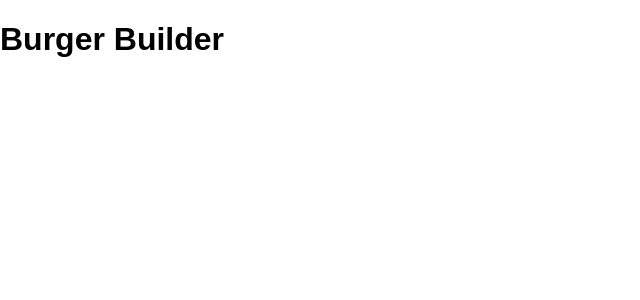
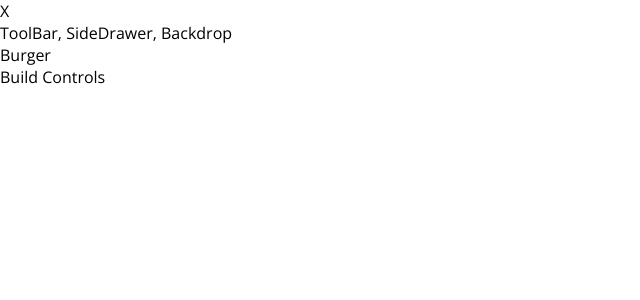
Before and after one commit to UlugbekYusupov/burger-app, a React (Create React App) app: page / in a window 1280 px wide. Shown: the top 300 px of the page, without its empty margins (0-640 px from the left). Built offline with nearby package versions, Linux system fonts and the light colour scheme.

Commit message:
css modules

```diff
--- a/src/App.js
+++ b/src/App.js
@@ -1,11 +1,17 @@
-import React, {Component} from 'react';
+import React, {Component} from 'react'
+import Layout from './components/Layout/Layout'
+import BurgerBuilder from './containers/BurgerBuilder/BurgerBuilder'
 
-function App() {
-  return (
-    <div className="App">
-      <h1>Burger Builder</h1>
-    </div>
-  );
+class App extends Component {
+  render() {
+    return (
+      <div>X
+        <Layout>
+          <BurgerBuilder/>
+        </Layout>
+      </div>
+    );
+  }
 }
 
 export default App;
--- /dev/null
+++ b/src/components/Layout/Layout.css
@@ -0,0 +1,3 @@
+.Content {
+    margin-top: 16px;
+}
--- /dev/null
+++ b/src/components/Layout/Layout.js
@@ -0,0 +1,16 @@
+import React from 'react'
+import Aux from '../../hoc/Aux';
+import classes from './Layout.css'
+
+function layout(props) {
+    return (
+        <Aux>
+            <div>ToolBar, SideDrawer, Backdrop</div>
+            <main className={classes.Content}>
+                {props.children}
+            </main>
+        </Aux>
+    )
+}
+
+export default layout
--- /dev/null
+++ b/src/containers/BurgerBuilder/BurgerBuilder.js
@@ -0,0 +1,15 @@
+import React, {Component} from 'react'
+import Aux from '../../hoc/Aux'
+
+class BurgerBuilder extends Component {
+    render() {
+        return (
+            <Aux>
+                <div>Burger</div>
+                <div>Build Controls</div>
+            </Aux>
+        )
+    }
+}
+
+export default BurgerBuilder
--- /dev/null
+++ b/src/hoc/Aux.js
@@ -0,0 +1,2 @@
+const aux = (props) => props.children
+export default aux
--- a/src/index.css
+++ b/src/index.css
@@ -1,5 +1,5 @@
 body {
   margin: 0;
   padding: 0;
-  font-family: sans-serif;
+  font-family: "Open Sans", sans-serif;
 }
```
